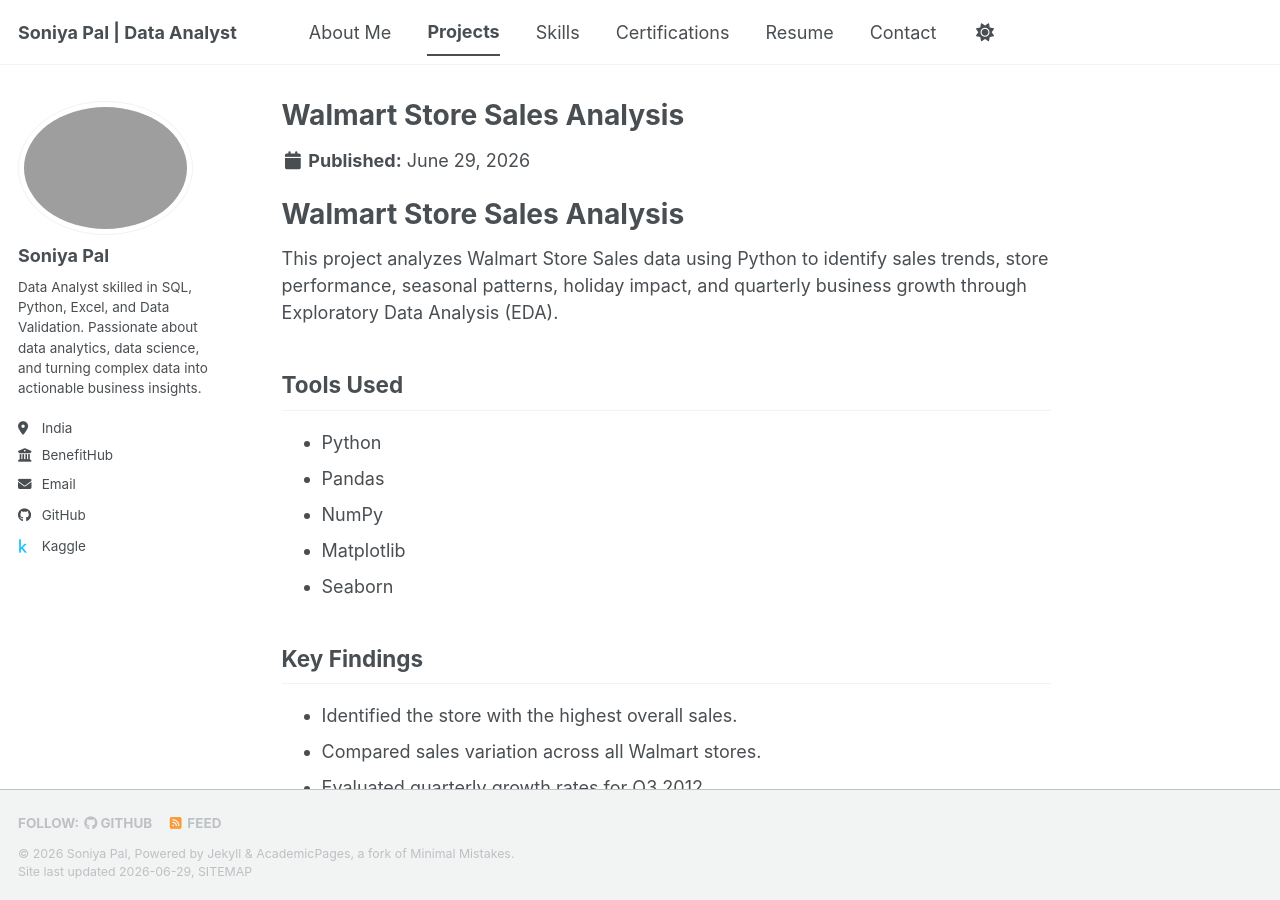
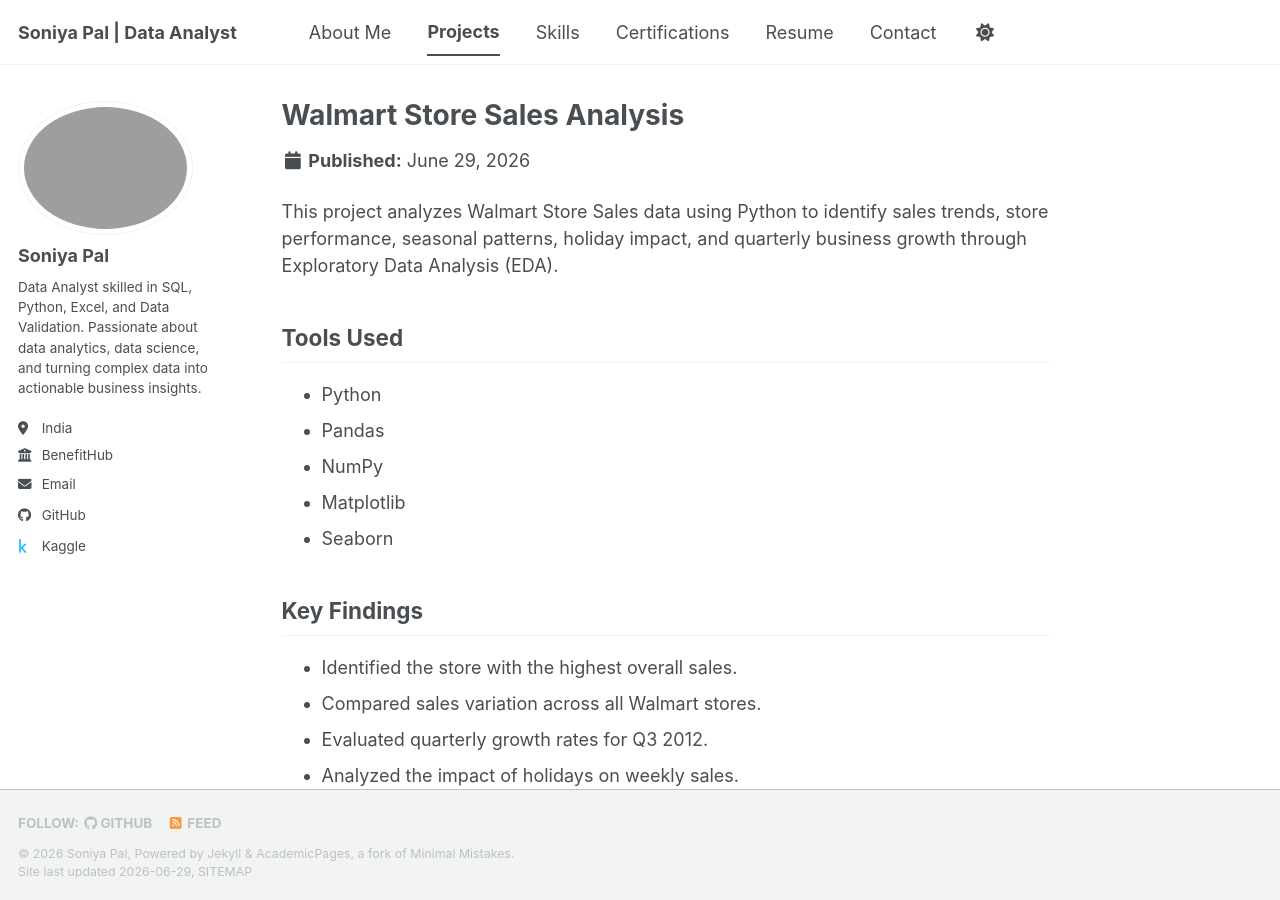
Before and after one commit to webdev-soniyapal886/soniyapal, a Jekyll site: the page built from _portfolio/walmart.md, in a window 1280 px wide and 900 px high. Built offline with Jekyll 4.4.1, drawn with Linux system fonts in a browser that asks for light colours; a script bundle is joined from its source files by our own code; library files that are not in the unit come from our copies.

Commit message:
Update walmart.md

```diff
--- a/_portfolio/walmart.md
+++ b/_portfolio/walmart.md
@@ -3,8 +3,6 @@ title: "Walmart Store Sales Analysis"
 excerpt: "Exploratory Data Analysis (EDA) on Walmart Store Sales dataset using Python, Pandas, Matplotlib and Seaborn.<br/><img src='{{ site.baseurl }}/images/walmart/img-1.png'>"
 collection: portfolio
 ---
-
-# Walmart Store Sales Analysis
 
 This project analyzes Walmart Store Sales data using Python to identify sales trends, store performance, seasonal patterns, holiday impact, and quarterly business growth through Exploratory Data Analysis (EDA).
 
```
